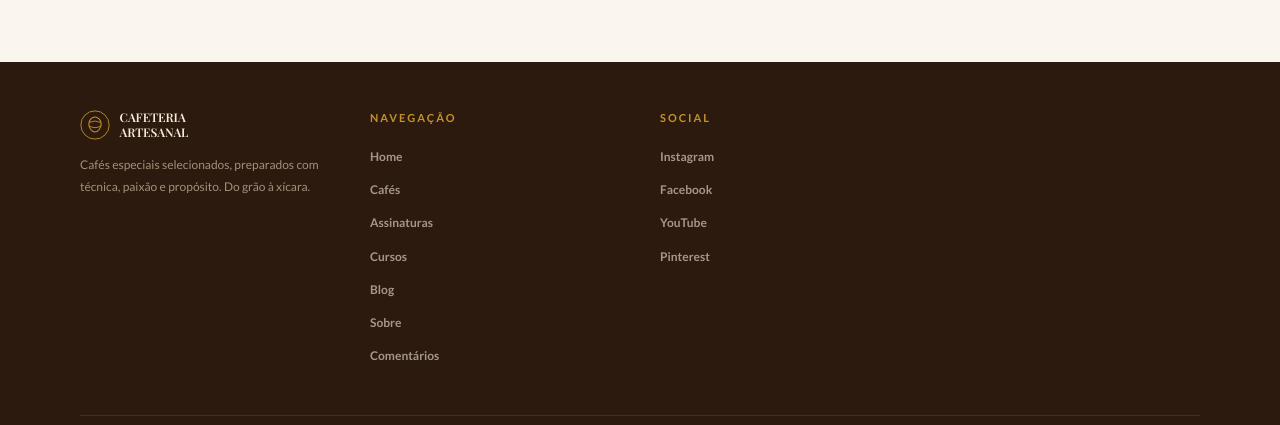
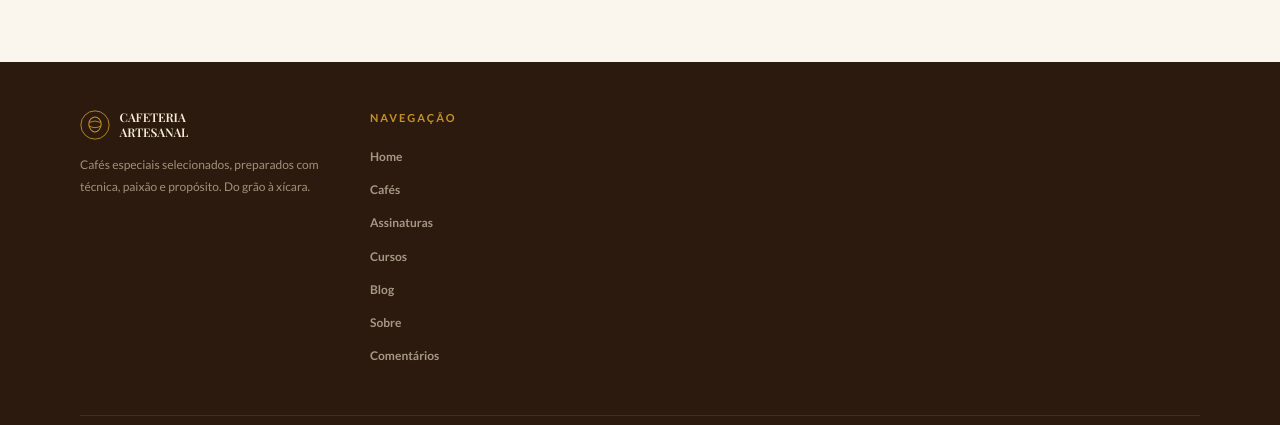
Before and after one commit to Felipejbm/puroCaf-, a React (Vite) app in the folder cafeteria/: page / in a window 1280 px wide. Shown: the part 1596-2021 px from the top of the page. Built offline with nearby package versions, Linux system fonts and the light colour scheme; a web font is replaced by a local one.

Commit message:
remove contato

```diff
--- a/cafeteria/src/components/Footer.jsx
+++ b/cafeteria/src/components/Footer.jsx
@@ -11,15 +11,6 @@ const NAV_COLS = [
       { label: "Blog", page: "blog" },
       { label: "Sobre", page: "sobre" },
       { label: "Comentários", page: "testimonios" },
-    ],
-  },
-  {
-    title: "Social",
-    links: [
-      { label: "Instagram", page: 1 },
-      { label: "Facebook", page: 1 },
-      { label: "YouTube", page: 1 },
-      { label: "Pinterest", page: 1 },
     ],
   },
 ];
```
